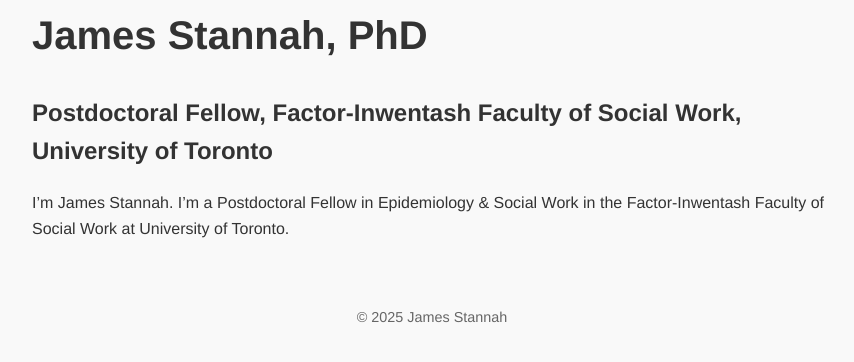
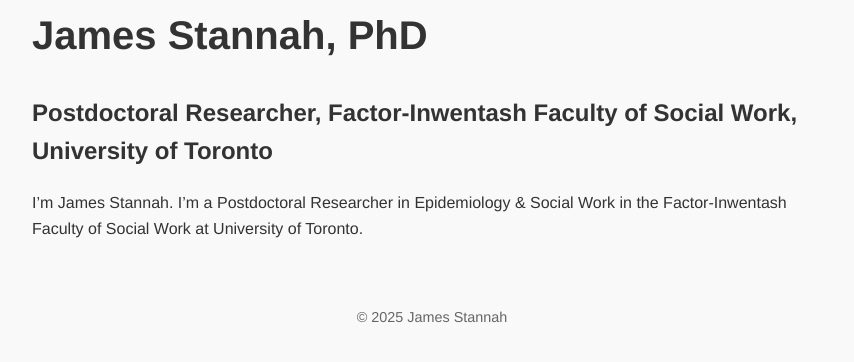
Before and after one commit to jamesstannah/jamesstannah.github.io, a Jekyll site: the page built from index.md, in a window 1280 px wide, cut to the strip 531-906 px from the top of the page. Shown: the top 362 px of the strip, without its empty margins (208-1062 px from the left). Built offline with Jekyll 4.4.1, drawn with Linux system fonts in a browser that asks for light colours.

Commit message:
Update index.md

```diff
--- a/index.md
+++ b/index.md
@@ -7,6 +7,6 @@ permalink: /home/
 ![James Stannah](assets/images/leiden.jpg){: style="display:block; margin:0 auto; width:400px; border-radius:50%;" }
 
 # James Stannah, PhD
-## Postdoctoral Fellow, Factor-Inwentash Faculty of Social Work, University of Toronto
+## Postdoctoral Researcher, Factor-Inwentash Faculty of Social Work, University of Toronto
 
-I’m James Stannah. I'm a Postdoctoral Fellow in Epidemiology & Social Work in the Factor-Inwentash Faculty of Social Work at University of Toronto.
+I’m James Stannah. I'm a Postdoctoral Researcher in Epidemiology & Social Work in the Factor-Inwentash Faculty of Social Work at University of Toronto.
```
